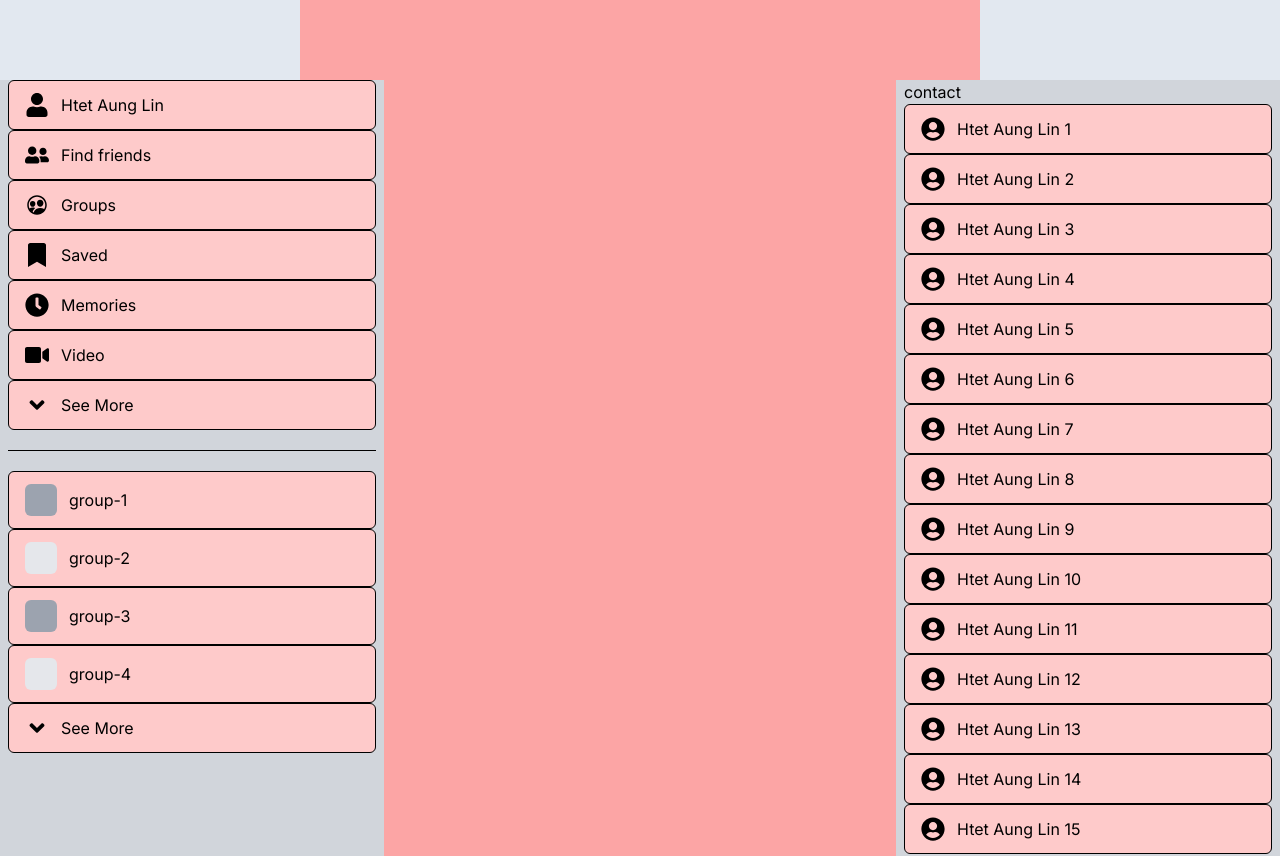
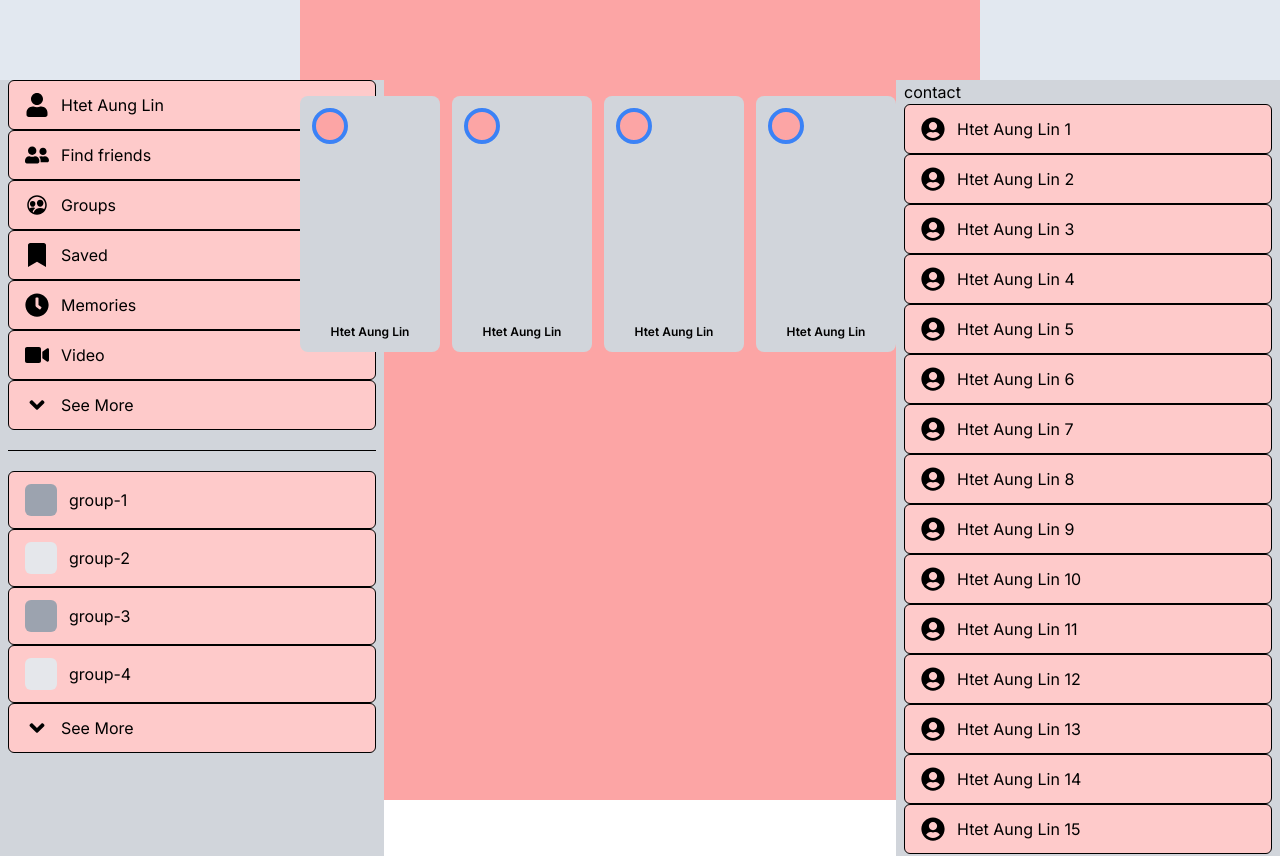
Before and after one commit to HTLA380/Facebook-Clone, a Next.js app: page /feed in a window 1280 px wide. Shown: the top 856 px of the page. After the commit the page ends 800 px from the top, so only its background shows below. Built offline with nearby package versions, Linux system fonts and the light colour scheme; no server answers.

Commit message:
feat: add MyDay initial structure

```diff
--- a/src/app/feed/(myDay)/MyDay.jsx
+++ b/src/app/feed/(myDay)/MyDay.jsx
@@ -1,7 +1,32 @@
 import React from "react";
 
 const MyDay = () => {
-  return <div></div>;
+  return (
+    <div className="flex items-stretch h-64 gap-3 overflow-x-hidden">
+      <RenderMyDay />
+      <RenderMyDay />
+      <RenderMyDay />
+      <RenderMyDay />
+      <RenderMyDay />
+    </div>
+  );
+};
+
+const RenderMyDay = () => {
+  return (
+    <div className="relative min-w-[140px] rounded-lg cursor-pointer overflow-hidden ">
+      {/* my day image */}
+      <div className="absolute inset-0 bg-gray-300 hover:scale-105"></div>
+
+      {/* user profile */}
+      <div className="absolute w-9 h-9 bg-red-300 border-blue-500 rounded-full border-[4px] top-3 left-3"></div>
+
+      {/* user name */}
+      <div className="absolute left-0 w-full text-xs font-semibold text-center bottom-3">
+        Htet Aung Lin
+      </div>
+    </div>
+  );
 };
 
 export default MyDay;
--- a/src/app/feed/page.js
+++ b/src/app/feed/page.js
@@ -4,6 +4,7 @@ import React from "react";
 import { signOut } from "next-auth/react";
 import LeftBar from "./(leftBar)/LeftBar";
 import RightBar from "./(rightBar)/RightBar";
+import MyDay from "./(myDay)/MyDay";
 
 const Feed = () => {
   return (
@@ -11,7 +12,9 @@ const Feed = () => {
       {/* left nav bar */}
       <LeftBar />
       {/* main content */}
-      <main className="w-full h-full max-w-[680px] min-h-[200vh] bg-red-300"></main>
+      <main className="w-full h-full max-w-[680px] min-h-screen bg-red-300 pt-24">
+        <MyDay />
+      </main>
       {/* right bar */}
       <RightBar />
     </div>
```
